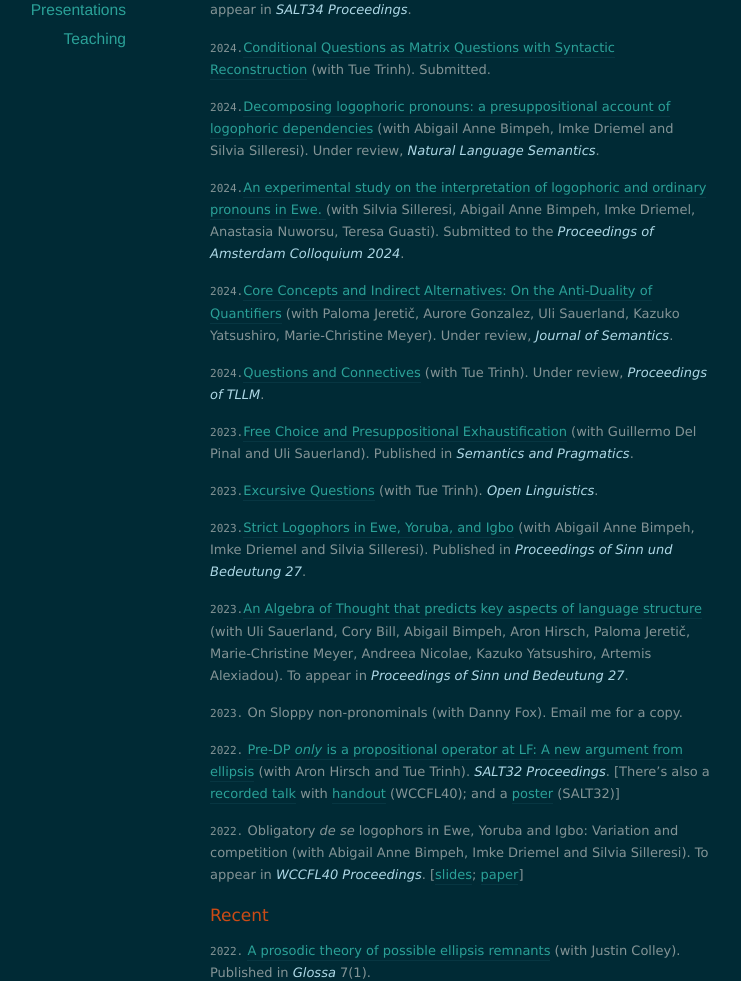
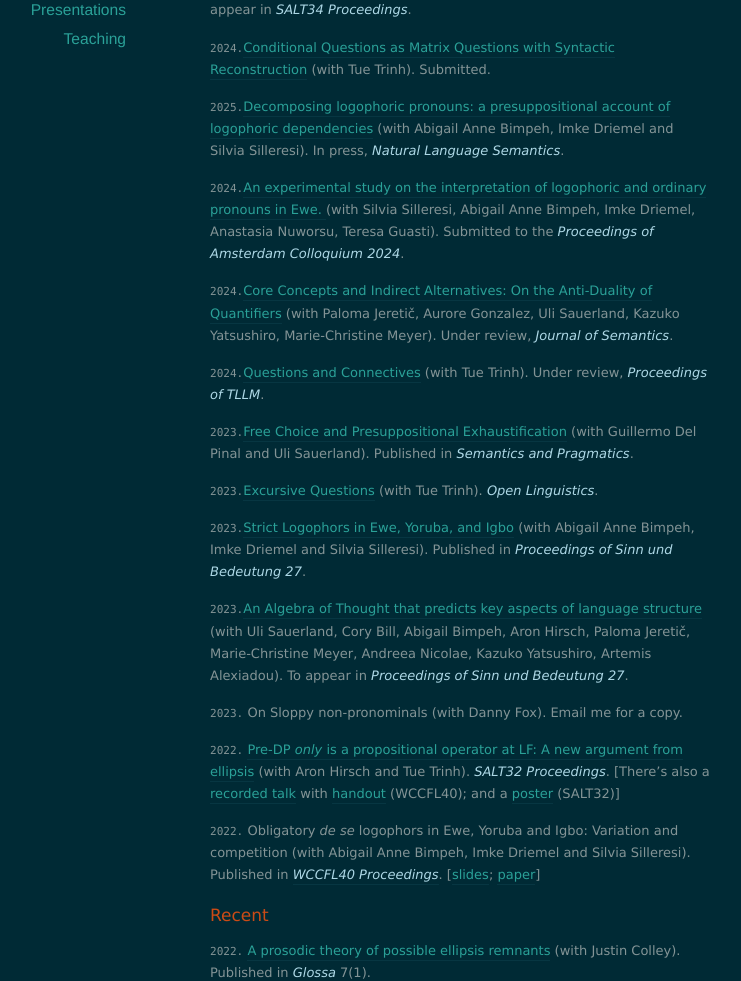
Before and after one commit to itaibassi/itaibassi.github.io, a Jekyll site: the page built from papers/index.markdown, in a window 1280 px wide. Shown: the part 232-1213 px from the top of the page, without its empty margins (180-921 px from the left). Built offline with Jekyll 4.4.1, drawn with Linux system fonts in a browser that asks for light colours; nearby versions of some CDN libraries.

Commit message:
Update index.markdown

```diff
--- a/papers/index.markdown
+++ b/papers/index.markdown
@@ -13,9 +13,9 @@ title: Papers
 
 `2024.`[Conditional Questions as Matrix Questions with Syntactic Reconstruction](https://www.dropbox.com/scl/fi/c10cgdn7zn8hpwlonrbcx/CQs_manuscript.pdf?rlkey=sp0k06j0tmaypa9nv635q8v9o&dl=0) (with Tue Trinh). Submitted.
 
-`2024.`[Decomposing logophoric pronouns: a
+`2025.`[Decomposing logophoric pronouns: a
 presuppositional account of logophoric
-dependencies](https://www.dropbox.com/scl/fi/jsx01gv767lx0w25524er/Strict_Logophors_2nd_round.pdf?rlkey=zy1wf07lasfuc5xmukmj7mmah&dl=0) (with Abigail Anne Bimpeh, Imke Driemel and Silvia Silleresi). Under review, *<font color="lightblue"> Natural Language Semantics</font>*.
+dependencies](https://www.dropbox.com/scl/fi/jsx01gv767lx0w25524er/Strict_Logophors_2nd_round.pdf?rlkey=zy1wf07lasfuc5xmukmj7mmah&dl=0) (with Abigail Anne Bimpeh, Imke Driemel and Silvia Silleresi). In press, *<font color="lightblue"> Natural Language Semantics</font>*.
 
 `2024.`[An experimental study on the interpretation of logophoric and ordinary pronouns in Ewe.
 ](https://www.dropbox.com/scl/fi/3dou03ehjsz6au4px6ykp/An-experimental-study-on-the-interpretation-of-logophoric-and-ordinary-pronouns-in-Ewe.pdf?rlkey=7sid8pp7ctbp00e5sjwcydf5w&dl=0)   (with Silvia Silleresi, Abigail Anne Bimpeh, Imke Driemel, Anastasia Nuworsu, Teresa Guasti). Submitted to the *<font color="lightblue"> Proceedings of Amsterdam Colloquium 2024</font>*.
@@ -42,7 +42,7 @@ On the Anti-Duality of Quantifiers](https://www.dropbox.com/scl/fi/3n8l6ti2rkxwp
 `2022.` [Pre-DP *only* is a propositional operator at LF: A new argument from ellipsis](https://journals.linguisticsociety.org/proceedings/index.php/SALT/article/view/32.041) (with Aron Hirsch and Tue Trinh). *<font color="lightblue"> SALT32 Proceedings</font>*.
 [There's also a [recorded talk](https://osf.io/w6pue) with [handout](https://osf.io/fp2ym) (WCCFL40); and a [poster](https://osf.io/bwa7d) (SALT32)]
 
-`2022.` Obligatory *de se* logophors in Ewe, Yoruba and Igbo: Variation and competition (with Abigail Anne Bimpeh, Imke Driemel and Silvia Silleresi). To appear in *<font color="lightblue"> WCCFL40 Proceedings</font>*.
+`2022.` Obligatory *de se* logophors in Ewe, Yoruba and Igbo: Variation and competition (with Abigail Anne Bimpeh, Imke Driemel and Silvia Silleresi). Published in [*<font color="lightblue"> WCCFL40 Proceedings</font>*](https://www.lingref.com/cpp/wccfl/40/index.html).
 [[slides](https://osf.io/p8gsv/); [paper](https://lingbuzz.net/lingbuzz/006770)]
 
 
```
